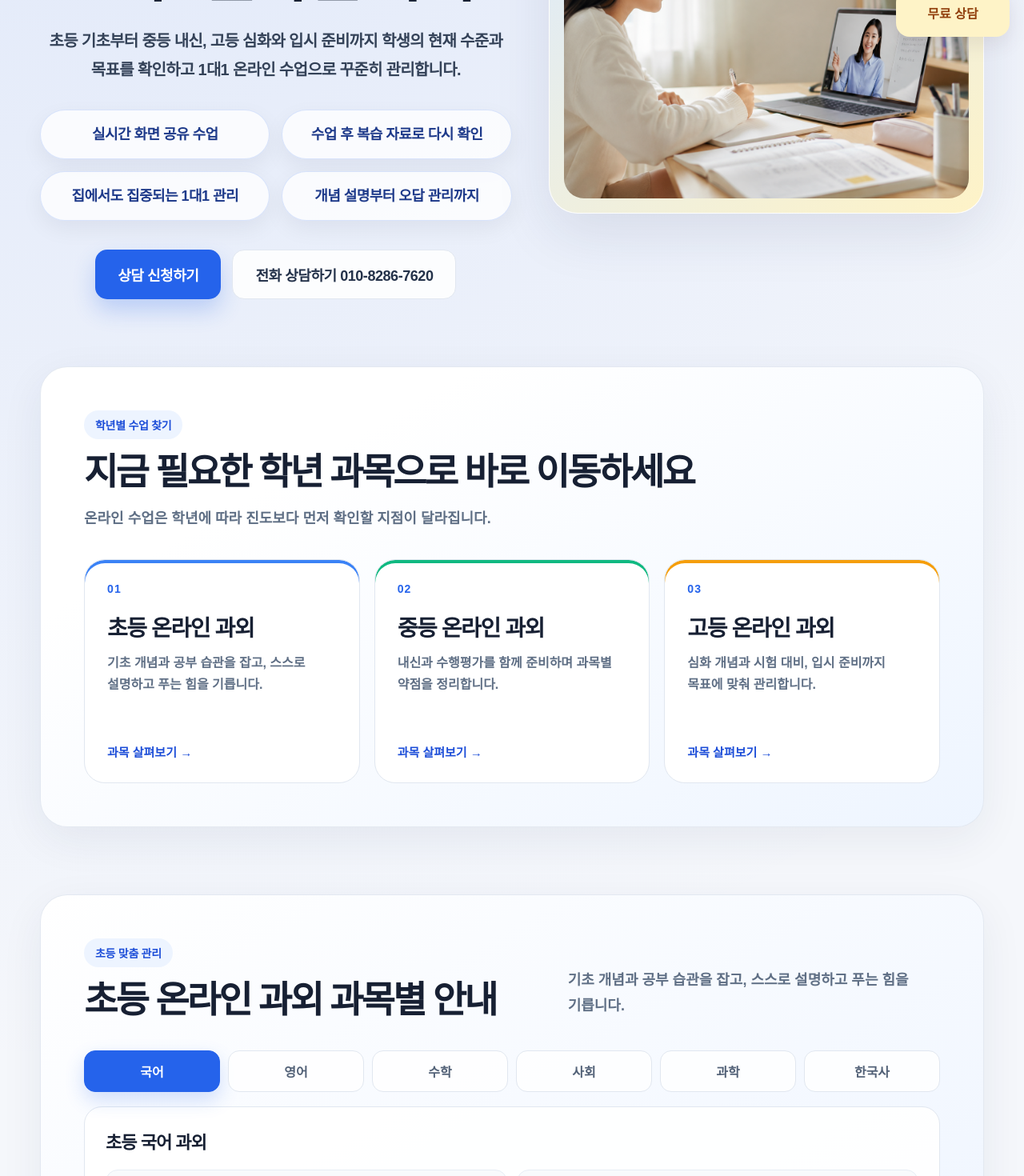
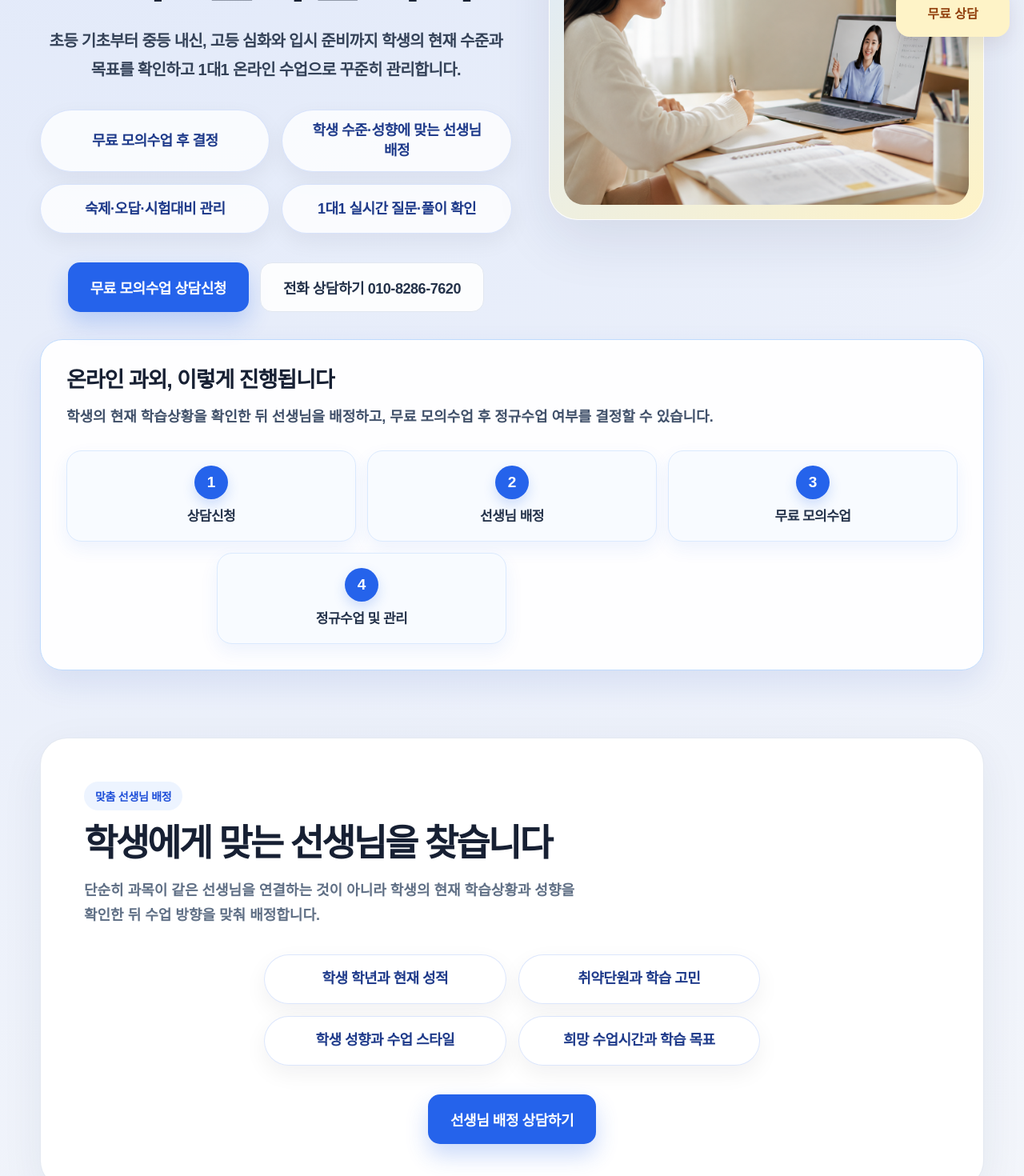
Before and after one commit to wlgiddl00001-hue/online-tutoring-seo-site, a Next.js app: page / in a window 1280 px wide. Shown: the part 420-1890 px from the top of the page at 80% size. Built offline with nearby package versions, Linux system fonts and the light colour scheme.

Commit message:
feat: improve online tutoring conversion sections

```diff
--- a/src/app/globals.css
+++ b/src/app/globals.css
@@ -1719,3 +1719,37 @@ input {
     letter-spacing: -2px;
   }
 }
+.faqList {
+  display: grid;
+  gap: 16px;
+  margin-top: 28px;
+}
+
+.faqItem {
+  padding: 22px 24px;
+  border: 1px solid #e5e7eb;
+  border-radius: 18px;
+  background: #ffffff;
+}
+
+.faqItem h3 {
+  margin: 0 0 10px;
+  font-size: 20px;
+  line-height: 1.4;
+}
+
+.faqItem p {
+  margin: 0;
+  line-height: 1.7;
+  color: #4b5563;
+}
+
+@media (max-width: 768px) {
+  .faqItem {
+    padding: 18px;
+  }
+
+  .faqItem h3 {
+    font-size: 18px;
+  }
+}
--- a/src/app/page.tsx
+++ b/src/app/page.tsx
@@ -197,13 +197,13 @@ export default function Home() {
             수준과 목표를 확인하고 1대1 온라인 수업으로 꾸준히 관리합니다.
           </p>
           <div className="heroBenefits">
-            <div className="heroBenefit">실시간 화면 공유 수업</div>
-            <div className="heroBenefit">수업 후 복습 자료로 다시 확인</div>
-            <div className="heroBenefit">집에서도 집중되는 1대1 관리</div>
-            <div className="heroBenefit">개념 설명부터 오답 관리까지</div>
-          </div>
+  <div className="heroBenefit">무료 모의수업 후 결정</div>
+  <div className="heroBenefit">학생 수준·성향에 맞는 선생님 배정</div>
+  <div className="heroBenefit">숙제·오답·시험대비 관리</div>
+  <div className="heroBenefit">1대1 실시간 질문·풀이 확인</div>
+</div>
           <div className="heroButtons">
-            <a href="#consult" className="primaryBtn">상담 신청하기</a>
+            <a href="#consult" className="primaryBtn">무료 모의수업 상담신청</a>
             <a href="tel:01082867620" className="secondaryBtn">전화 상담하기 010-8286-7620</a>
           </div>
         </div>
@@ -221,7 +221,49 @@ export default function Home() {
           </div>
         </div>
       </section>
+<section className="consultProcessSection">
+  <div className="consultProcess">
+    <h2 className="consultProcessTitle">온라인 과외, 이렇게 진행됩니다</h2>
+    <p className="consultProcessDesc">
+      학생의 현재 학습상황을 확인한 뒤 선생님을 배정하고,
+      무료 모의수업 후 정규수업 여부를 결정할 수 있습니다.
+    </p>
 
+    <ol className="consultProcessSteps">
+      {['상담신청', '선생님 배정', '무료 모의수업', '정규수업 및 관리'].map(
+        (step, index) => (
+          <li className="consultProcessStep" key={step}>
+            <span className="consultProcessNumber">{index + 1}</span>
+            <strong>{step}</strong>
+          </li>
+        ),
+      )}
+    </ol>
+  </div>
+</section>
+<section className="section">
+  <div className="sectionHeading">
+    <p className="sectionLabel">맞춤 선생님 배정</p>
+    <h2>학생에게 맞는 선생님을 찾습니다</h2>
+    <p>
+      단순히 과목이 같은 선생님을 연결하는 것이 아니라
+      학생의 현재 학습상황과 성향을 확인한 뒤 수업 방향을 맞춰 배정합니다.
+    </p>
+  </div>
+
+  <div className="heroBenefits">
+    <div className="heroBenefit">학생 학년과 현재 성적</div>
+    <div className="heroBenefit">취약단원과 학습 고민</div>
+    <div className="heroBenefit">학생 성향과 수업 스타일</div>
+    <div className="heroBenefit">희망 수업시간과 학습 목표</div>
+  </div>
+
+  <div className="heroButtons">
+    <a href="#consult" className="primaryBtn">
+      선생님 배정 상담하기
+    </a>
+  </div>
+</section>
       <section className="section gradePickerSection">
         <div className="sectionHeading">
           <p className="sectionLabel">학년별 수업 찾기</p>
@@ -239,7 +281,73 @@ export default function Home() {
           ))}
         </div>
       </section>
+<section className="section">
+  <div className="sectionHeading">
+    <p className="sectionLabel">온라인 과외 FAQ</p>
+    <h2>온라인 과외가 처음이라 걱정되시나요?</h2>
+    <p>
+      처음 시작하는 학부모님들이 많이 궁금해하시는 내용을 정리했습니다.
+    </p>
+  </div>
 
+  <div className="faqList">
+    <div className="faqItem">
+      <h3>온라인인데 집중이 가능한가요?</h3>
+      <p>
+        1대1 실시간 수업으로 진행되기 때문에 학생의 반응과 문제풀이 과정을
+        확인하면서 수업을 진행할 수 있습니다.
+      </p>
+    </div>
+
+    <div className="faqItem">
+      <h3>온라인 수업이 처음이어도 가능한가요?</h3>
+      <p>
+        수업 전 접속 방법을 안내받은 뒤 노트북이나 태블릿 등으로 참여할 수 있습니다.
+      </p>
+    </div>
+
+    <div className="faqItem">
+      <h3>모르는 문제를 바로 질문할 수 있나요?</h3>
+      <p>
+        녹화된 강의를 보는 방식이 아니라 선생님과 실시간으로 진행되기 때문에
+        수업 중 궁금한 내용을 바로 질문할 수 있습니다.
+      </p>
+    </div>
+
+    <div className="faqItem">
+      <h3>학교 시험 대비도 가능한가요?</h3>
+      <p>
+        학생의 학교 시험범위와 현재 수준을 확인한 뒤 내신과 시험 대비 수업을
+        진행할 수 있습니다.
+      </p>
+    </div>
+
+    <div className="faqItem">
+      <h3>선생님과 잘 맞지 않으면 어떻게 하나요?</h3>
+      <p>
+        수업 진행 중 어려움이 있다면 담당자와 상담 후 선생님 변경 가능 여부를
+        안내받을 수 있습니다.
+      </p>
+    </div>
+  </div>
+</section>
+<section className="section">
+  <div className="sectionHeading">
+    <p className="sectionLabel">무료 모의수업</p>
+    <h2>바로 시작하지 않아도 됩니다</h2>
+    <h3>무료 모의수업 후 결정하세요</h3>
+    <p>
+      온라인 과외가 처음이거나 학생과 선생님의 수업 방식이 잘 맞을지 걱정된다면,
+      먼저 무료 모의수업을 진행해 본 뒤 정규수업 여부를 결정할 수 있습니다.
+    </p>
+  </div>
+
+  <div className="heroButtons">
+    <a href="#consult" className="primaryBtn">
+      무료 모의수업 상담신청
+    </a>
+  </div>
+</section>
       {gradeSections.map((section, gradeIndex) => (
         <section
           id={section.id}
```
